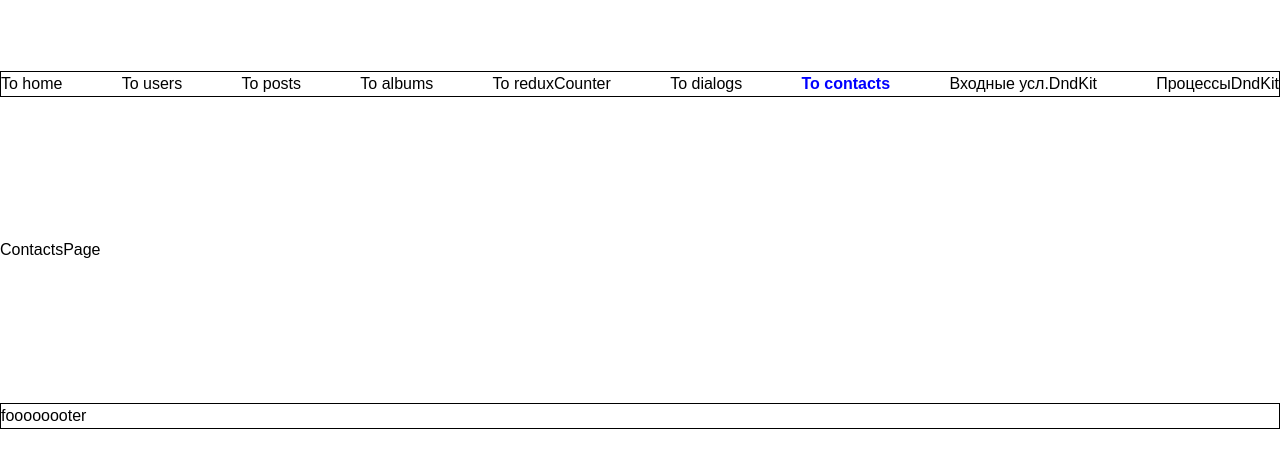
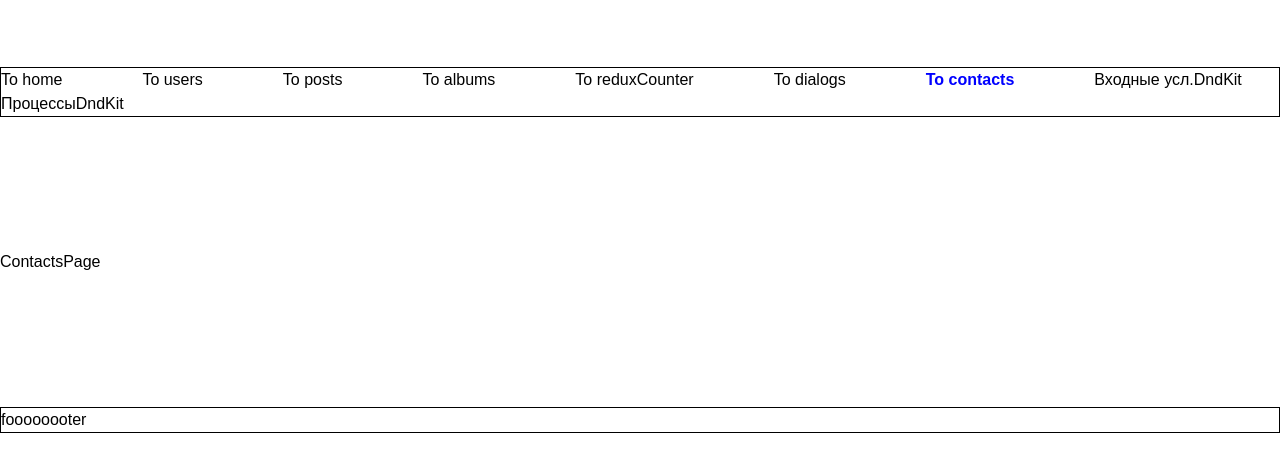
Before and after one commit to sandrbuz/next-js-project1, a Next.js app: page /contacts in a window 1280 px wide. Shown: the top 472 px of the page. Built offline with nearby package versions, Linux system fonts and the light colour scheme.

Commit message:
I styled the header a bit

```diff
--- a/Components/Header.module.css
+++ b/Components/Header.module.css
@@ -1,7 +1,10 @@
 .headerMain{
     border: 1px solid black;
     display: flex;
-    justify-content: space-between;
+    /* justify-content: space-between; */
+    flex-wrap: wrap;
+    gap: 0 80px;
+
 }
 .active{
     color: blue;
```
